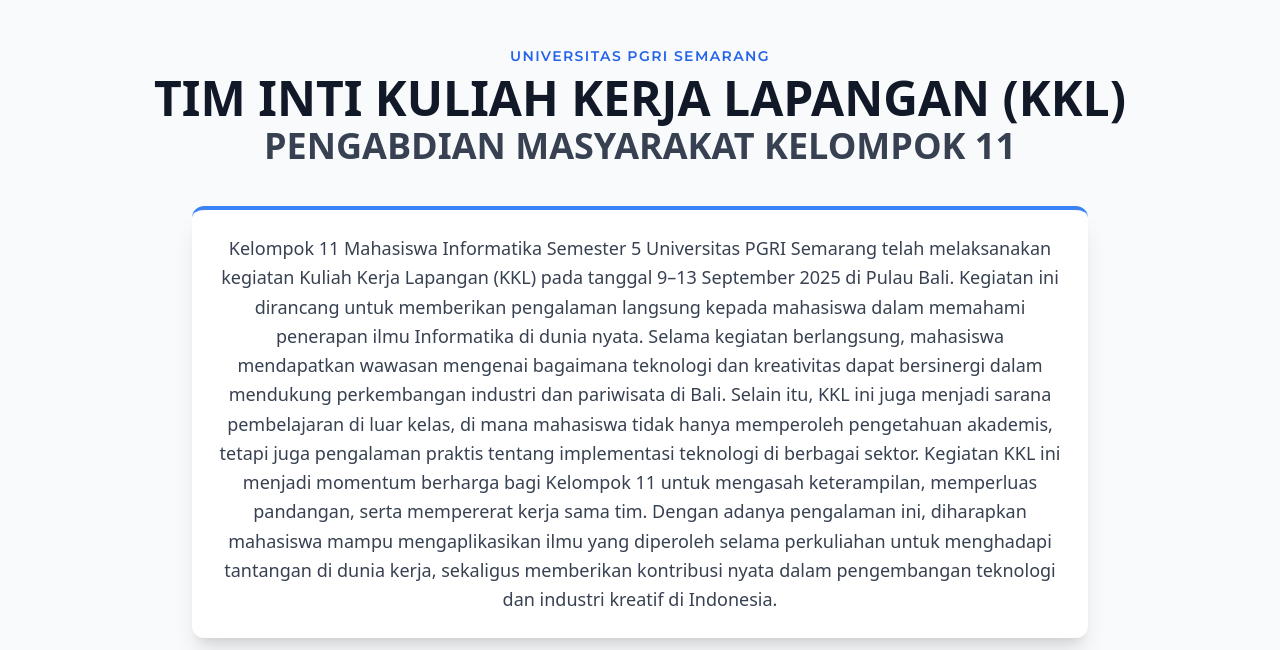
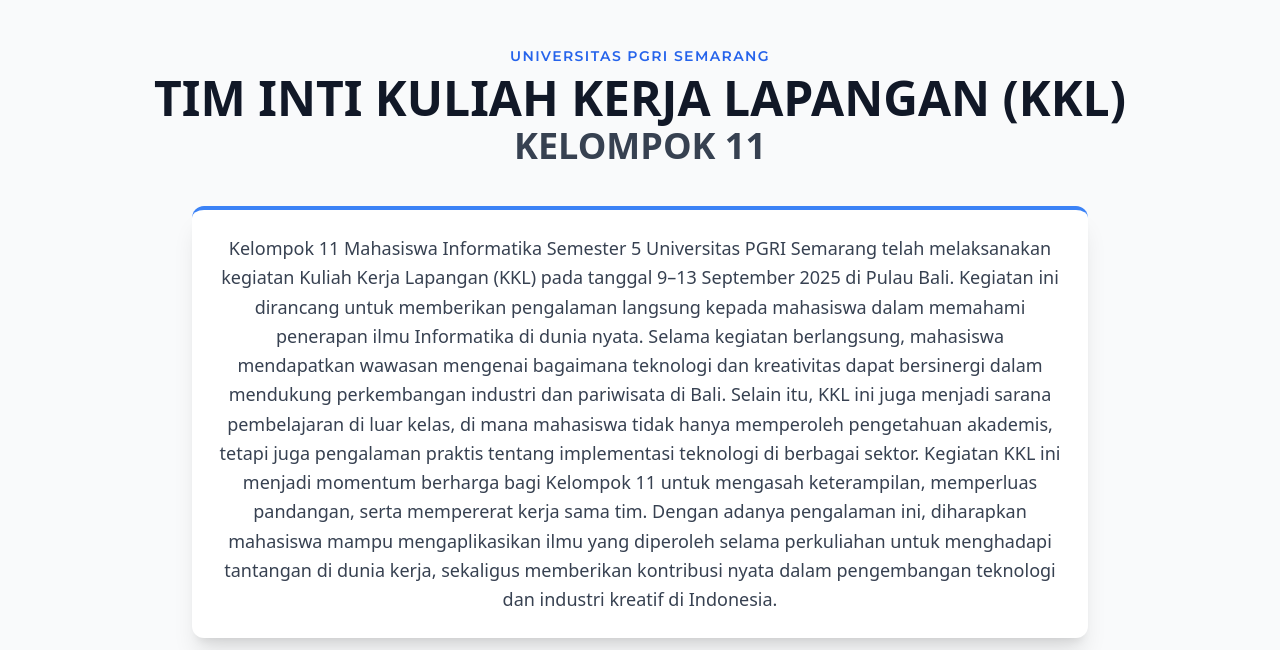
Before and after one commit to misteri-00/KKL11-INFORMATIKA, a plain HTML site: page about_us.html in a window 1280 px wide. Shown: the part 150-800 px from the top of the page. Drawn offline with nearby package versions, Linux system fonts and the light colour scheme.

Commit message:
Update about_us.html

```diff
--- a/about_us.html
+++ b/about_us.html
@@ -148,7 +148,7 @@
           </h2>
 
           <h3 class="section-title text-3xl md:text-4xl font-bold text-gray-700 mb-10">
-              PENGABDIAN MASYARAKAT KELOMPOK 11
+            KELOMPOK 11
           </h3>
 
           <div class="inline-block relative mb-4">
```
